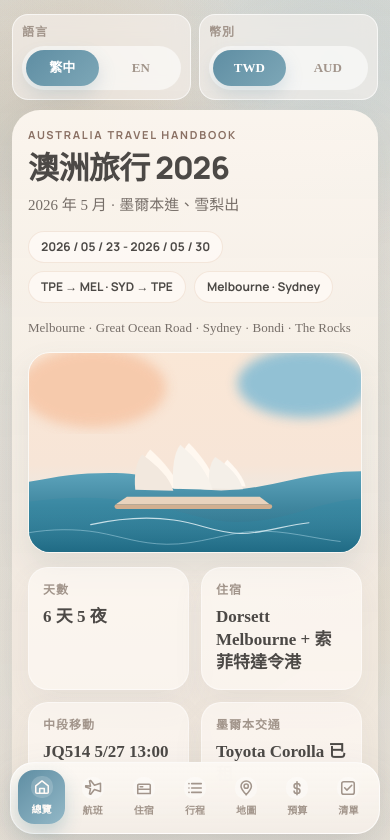
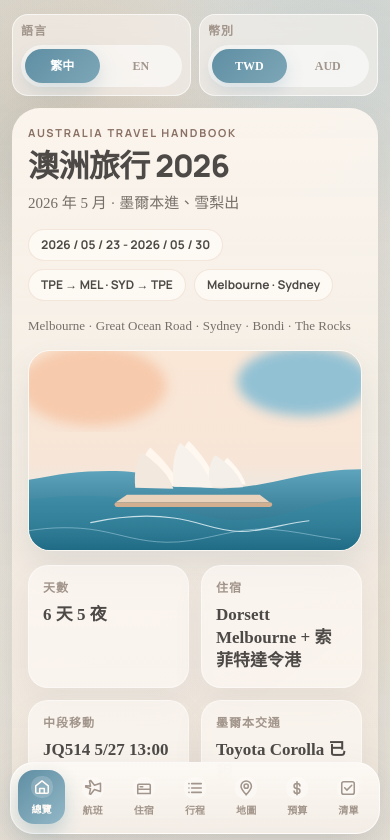
Before and after one commit to VictoriaC1122/australia-travel-2026, a plain HTML site: page index.html in a window 390 px wide. Shown: the top 840 px of the page. Drawn offline with Linux system fonts and the light colour scheme.

Commit message:
Tighten language and currency controls

```diff
--- a/script.js
+++ b/script.js
@@ -282,7 +282,7 @@
       {
         name: { "zh-Hant": "Dorsett Melbourne", en: "Dorsett Melbourne" },
         dates: { "zh-Hant": "5/24 - 5/27", en: "May 24 - May 27" },
-        price: { "zh-Hant": "NT$16,339", en: "NT$16,339" },
+        priceAud: 789.3,
         note: { "zh-Hant": "市中心 base，前半段住這裡最穩。", en: "A steady central base for the first half of the trip." },
         image: "https://www.dorsetthotels.com/images/dorsett-melbourne/gallery/exterior/exteriormagic-thumb.webp",
         href: "https://www.dorsetthotels.com/dorsett-melbourne/",
@@ -290,15 +290,15 @@
       {
         name: { "zh-Hant": "Sofitel Sydney Darling Harbour", en: "Sofitel Sydney Darling Harbour" },
         dates: { "zh-Hant": "5/27 - 5/29", en: "May 27 - May 29" },
-        price: { "zh-Hant": "NT$18,621", en: "NT$18,621" },
+        priceAud: 899.6,
         note: { "zh-Hant": "港景很強，最後兩晚收尾會很漂亮。", en: "A strong harbour-view finish for the final two nights." },
         image: "https://www.ahstatic.com/photos/9729_ho_00_p_1024x768.jpg",
         href: "https://all.accor.com/hotel/9729/index.en.shtml",
       },
     ],
     notes: [
-      { title: { "zh-Hant": "墨爾本", en: "Melbourne" }, value: { "zh-Hant": "Dorsett Melbourne｜5/24 - 5/27｜NT$16,339", en: "Dorsett Melbourne | May 24 - May 27 | NT$16,339" } },
-      { title: { "zh-Hant": "雪梨", en: "Sydney" }, value: { "zh-Hant": "索菲特達令港｜5/27 - 5/29｜NT$18,621", en: "Sofitel Darling Harbour | May 27 - May 29 | NT$18,621" } },
+      { title: { "zh-Hant": "墨爾本", en: "Melbourne" }, valuePrefix: { "zh-Hant": "Dorsett Melbourne｜5/24 - 5/27｜", en: "Dorsett Melbourne | May 24 - May 27 | " }, aud: 789.3 },
+      { title: { "zh-Hant": "雪梨", en: "Sydney" }, valuePrefix: { "zh-Hant": "索菲特達令港｜5/27 - 5/29｜", en: "Sofitel Darling Harbour | May 27 - May 29 | " }, aud: 899.6 },
       { title: { "zh-Hant": "房型 / 位置", en: "Room and location" }, value: { "zh-Hant": "墨爾本雙床陽台房｜雪梨達令港", en: "Melbourne twin with balcony | Sydney Darling Harbour" } },
     ],
   },
@@ -319,7 +319,8 @@
       duration: { "zh-Hant": "5/24 11:00 取車", en: "Pickup on May 24, 11:00" },
       start: { "zh-Hant": "墨爾本機場", en: "Melbourne Airport" },
       destination: { "zh-Hant": "Toyota Corolla 或同級", en: "Toyota Corolla or similar" },
-      cost: { "zh-Hant": "NT$5,468｜已付款", en: "NT$5,468 | paid" },
+      costAud: 264.2,
+      costSuffix: { "zh-Hant": "｜已付款", en: " | paid" },
       desc: { "zh-Hant": "這台車很適合拿來跑近郊、自駕景點或 5/26 的郊區日，市區段則可以保留步行節奏。", en: "The car is a good match for nearby scenic plans, suburbs, or the dedicated drive day while the city sections can stay walkable." },
       image: "./assets/corolla-rental-card.svg",
       imageAlt: { "zh-Hant": "Toyota Corolla 租車插畫", en: "Toyota Corolla rental illustration" },
@@ -771,6 +772,8 @@
 
 function renderStays() {
   const stay = data.stayPlan;
+  const formatStayLine = (item) => (item.aud ? `${getText(item.valuePrefix)}${formatCurrency(item.aud)}` : getText(item.value));
+  const formatStayCost = (aud, suffix) => `${formatCurrency(aud)}${suffix ? getText(suffix) : ""}`;
   dom.stayPlanCard.innerHTML = `
     <h3>${getText(stay.title)}</h3>
     <p class="budget-original">${getText(stay.subtitle)}</p>
@@ -788,7 +791,8 @@
                   <div class="route-title">${getText(hotel.name)}</div>
                   <span class="route-chip">${getText(hotel.dates)}</span>
                 </div>
-                <div class="price-value">${getText(hotel.price)}</div>
+                <div class="price-value">${formatCurrency(hotel.priceAud)}</div>
+                <div class="budget-original">${formatCurrency(hotel.priceAud, "AUD")}</div>
                 <div class="bullet-desc">${getText(hotel.note)}</div>
                 <a class="hotel-spotlight-link" href="${hotel.href}" target="_blank" rel="noreferrer" aria-label="${getText(hotel.name)}">${t[state.lang].openLink}</a>
               </div>
@@ -803,7 +807,8 @@
           (item) => `
             <div class="price-row">
               <div class="price-label">${getText(item.title)}</div>
-              <div class="price-value">${getText(item.value)}</div>
+              <div class="price-value">${formatStayLine(item)}</div>
+              ${item.aud ? `<div class="budget-original">${formatCurrency(item.aud, "AUD")}</div>` : ""}
             </div>
           `
         )
@@ -843,7 +848,7 @@
           </div>
           <div class="info-line"><span class="info-label">${t[state.lang].fromLabel}</span><span class="info-value">${getText(item.start)}</span></div>
           <div class="info-line"><span class="info-label">${t[state.lang].toLabel}</span><span class="info-value">${getText(item.destination)}</span></div>
-          <div class="info-line"><span class="info-label">${t[state.lang].costCardLabel}</span><span class="info-value">${getText(item.cost)}</span></div>
+          <div class="info-line"><span class="info-label">${t[state.lang].costCardLabel}</span><span class="info-value">${item.costAud ? formatStayCost(item.costAud, item.costSuffix) : getText(item.cost)}</span></div>
           ${item.specs ? `<div class="route-spec-grid">${item.specs
             .map(
               (spec) => `
@@ -1150,6 +1155,7 @@
   localStorage.setItem(STORAGE_KEYS.currency, state.currency);
   syncControls();
   renderBudget();
+  renderStays();
   renderItinerary();
 }
 
--- a/styles.css
+++ b/styles.css
@@ -119,6 +119,7 @@
   z-index: 2;
   display: grid;
   grid-template-columns: 1fr 1fr;
+  align-items: start;
   gap: 8px;
   margin: 0 auto 10px;
   width: min(100%, 520px);
@@ -127,6 +128,7 @@
 .compact-control {
   display: grid;
   gap: 6px;
+  min-width: 0;
   padding: 9px;
   border-radius: var(--radius-md);
   background: rgba(255, 250, 245, 0.52);
@@ -166,6 +168,7 @@
   color: var(--text-500);
   font-size: 13px;
   font-weight: 700;
+  white-space: nowrap;
   cursor: pointer;
   transition: background 0.18s ease, color 0.18s ease, transform 0.18s ease;
 }
@@ -1184,6 +1187,26 @@
 }
 
 @media (max-width: 767px) {
+  .control-dock {
+    position: relative;
+    z-index: 3;
+    margin-bottom: 12px;
+  }
+
+  .compact-control {
+    padding: 8px;
+  }
+
+  .compact-segment {
+    gap: 4px;
+  }
+
+  .pill-btn {
+    min-height: 34px;
+    padding: 0 10px;
+    font-size: 12px;
+  }
+
   .summary-card,
   .section-card,
   .content-panel,
@@ -1281,6 +1304,10 @@
     padding: 8px;
   }
 
+  .compact-segment {
+    padding: 3px;
+  }
+
   .compact-label,
   .section-label,
   .summary-label,
```
